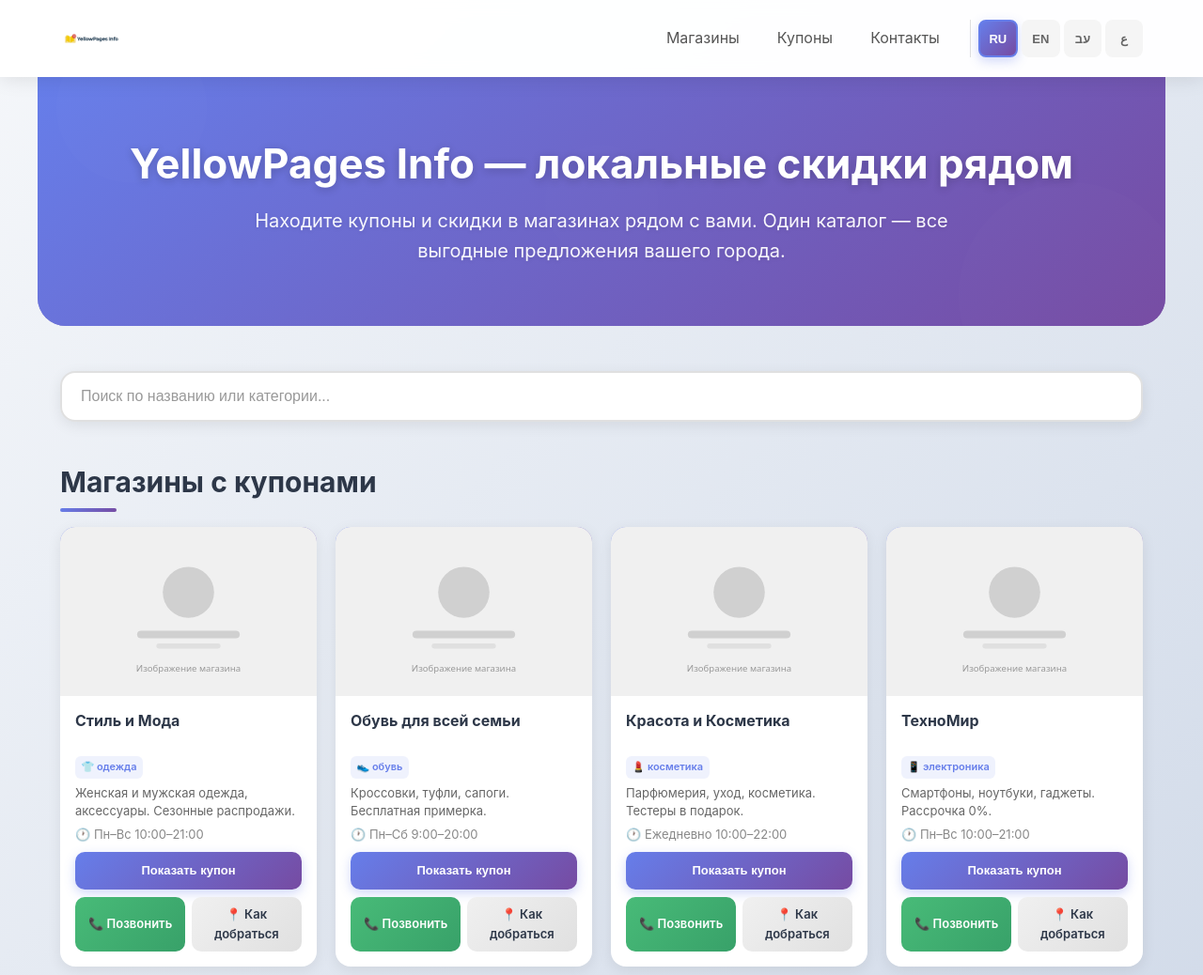
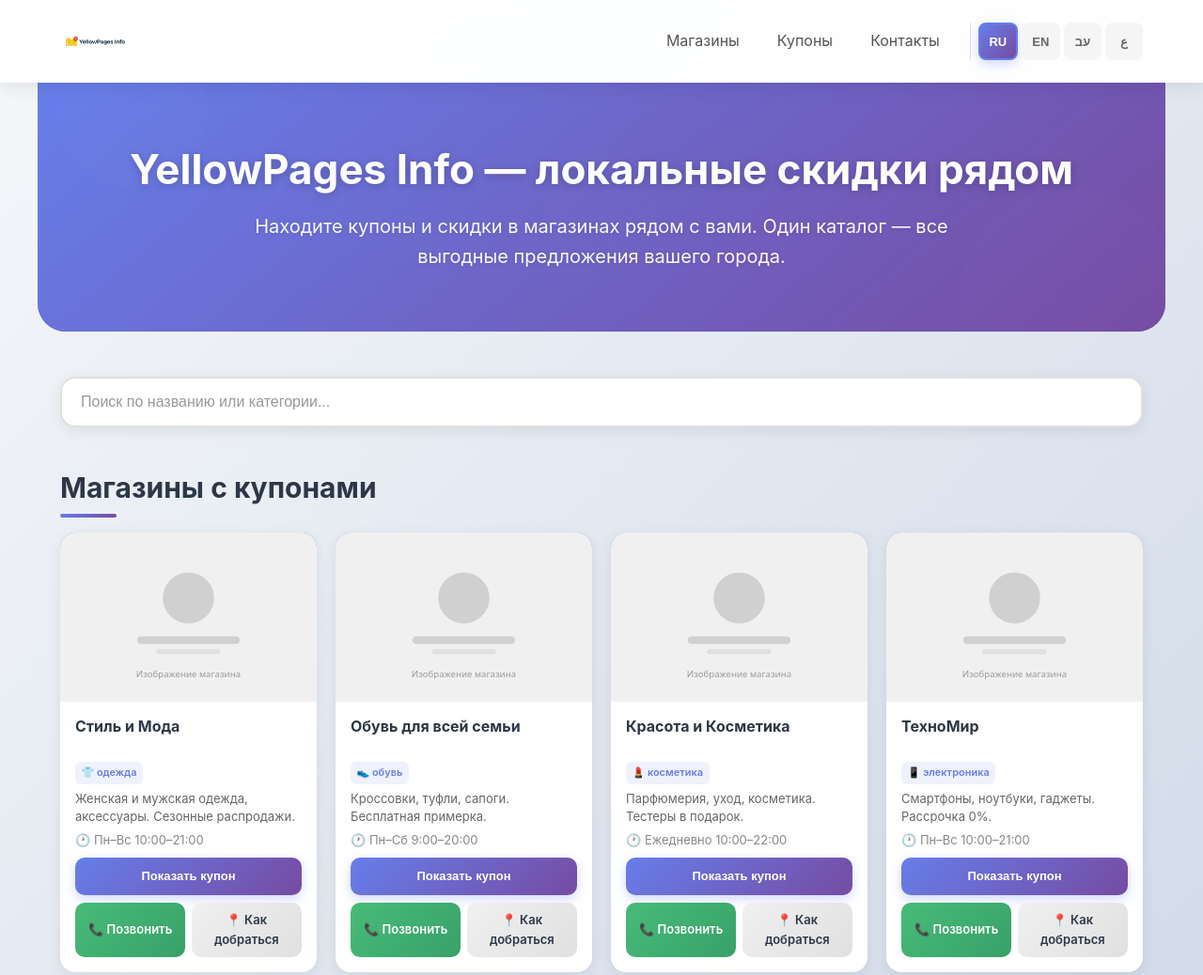
Before and after one commit to slobodin007-commits/yellow_pages, a plain HTML site: page index.html in a window 1280 px wide. Shown: the top 1038 px of the page at 94% size. Drawn offline with Linux system fonts and the light colour scheme.

Commit message:
Update styles.css

```diff
--- a/styles.css
+++ b/styles.css
@@ -131,10 +131,6 @@
   height: 50px;
   width: auto;
   display: block;
-}
-
-.logo-text {
-  display: inline-block;
 }
 
 .nav {
@@ -718,8 +714,8 @@
     padding: 1rem 1.5rem;
   }
 
-  .logo {
-    font-size: 1.5rem;
+  .logo-img {
+    height: 56px;
   }
 
   .nav-link {
```
